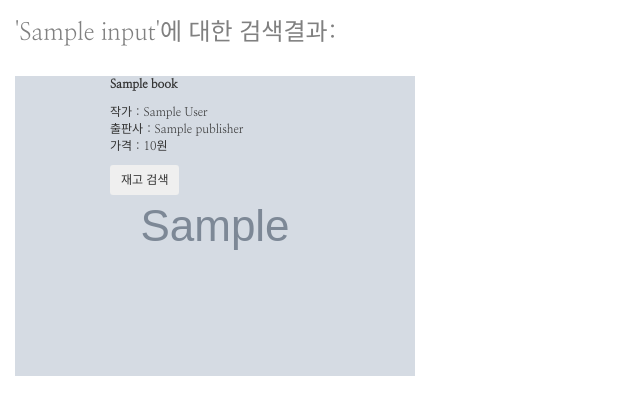
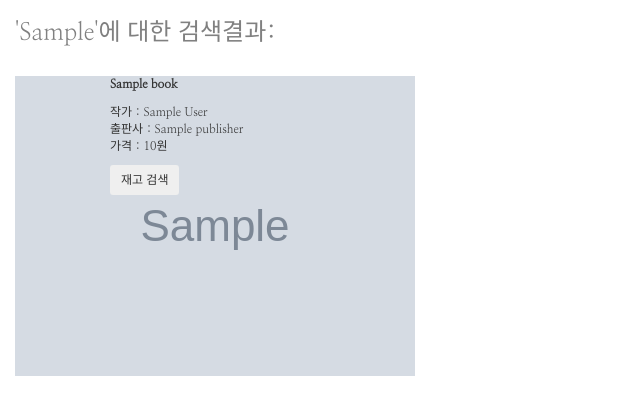
Before and after one commit to yachoo0611/kyobostock, a Django app: template search/templates/search/select.html in a window 1280 px wide. Shown: the top 415 px of the page, without its empty margins (0-640 px from the left). Run offline with Django 3.2, Linux system fonts and the light colour scheme; the template is opened without the code that fills it: most values are stand-ins (such as "Sample title", 1, 10 or a date in 2020); grey boxes marked "Sample" are stand-in pictures; some libraries are stand-ins or nearby versions.

```diff
--- a/search/templates/search/select.html
+++ b/search/templates/search/select.html
@@ -22,7 +22,7 @@
 </head>
 <body>
 <div id="wrap" class="container col-xs-12">
-    <div id="title"><h3>'{{ input.title }}'에 대한 검색결과:</h3></div>
+    <div id="title"><h3>'{{ t }}'에 대한 검색결과:</h3></div>
     {% for book in b %}
     <section class="book row">
         <div class="bookImg"><img src={{ book.image }}></div>
--- a/search/views.py
+++ b/search/views.py
@@ -14,8 +14,7 @@ def select(request):
     book = api_engine.bookInfo(t)
     if not book:
         return render(request, 'search/nobook.html')
-    input = {'title': t}
-    context = {'b': book, 'input': input}
+    context = {'b': book, 't': t}
     return render(request, 'search/select.html', context)
 
 
```
